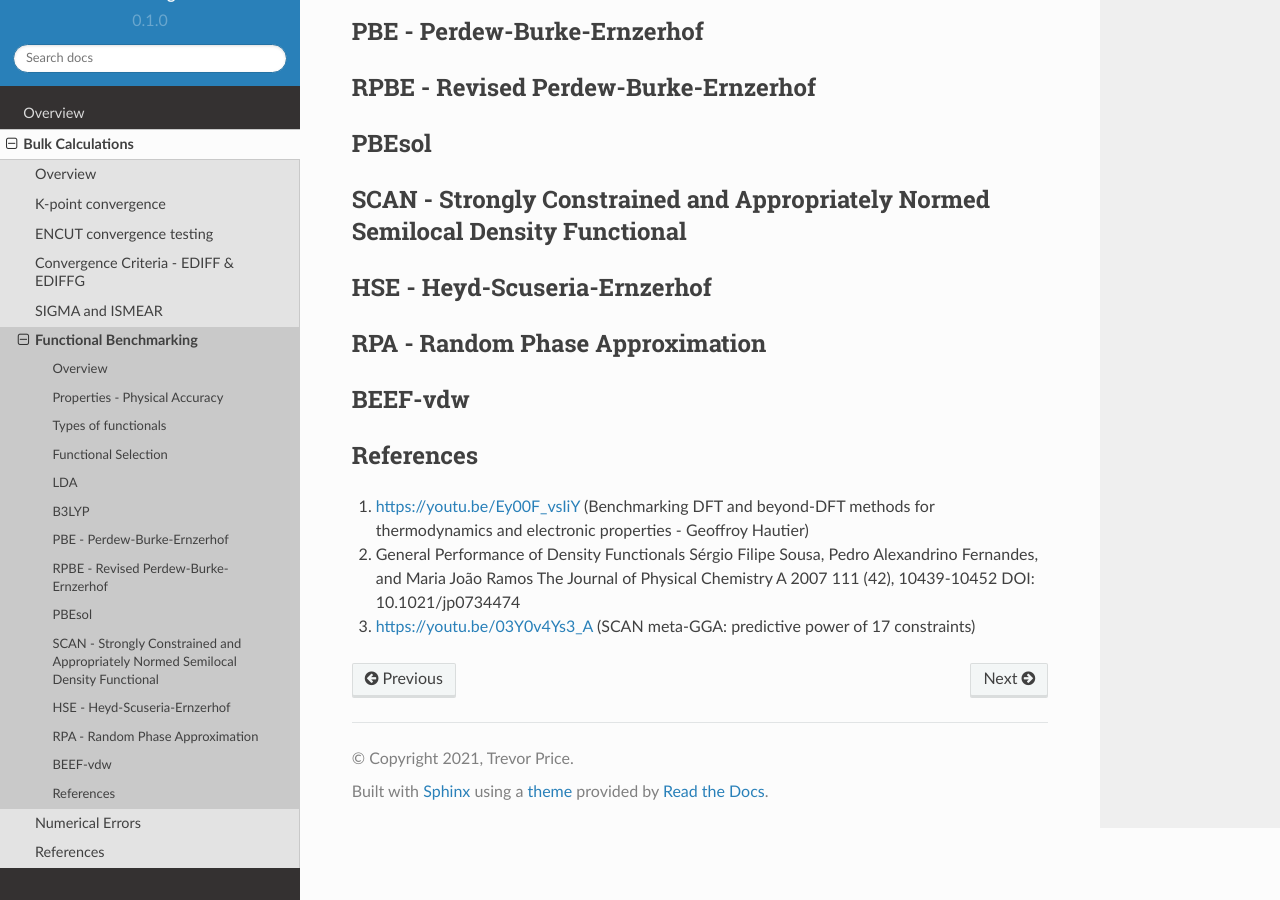
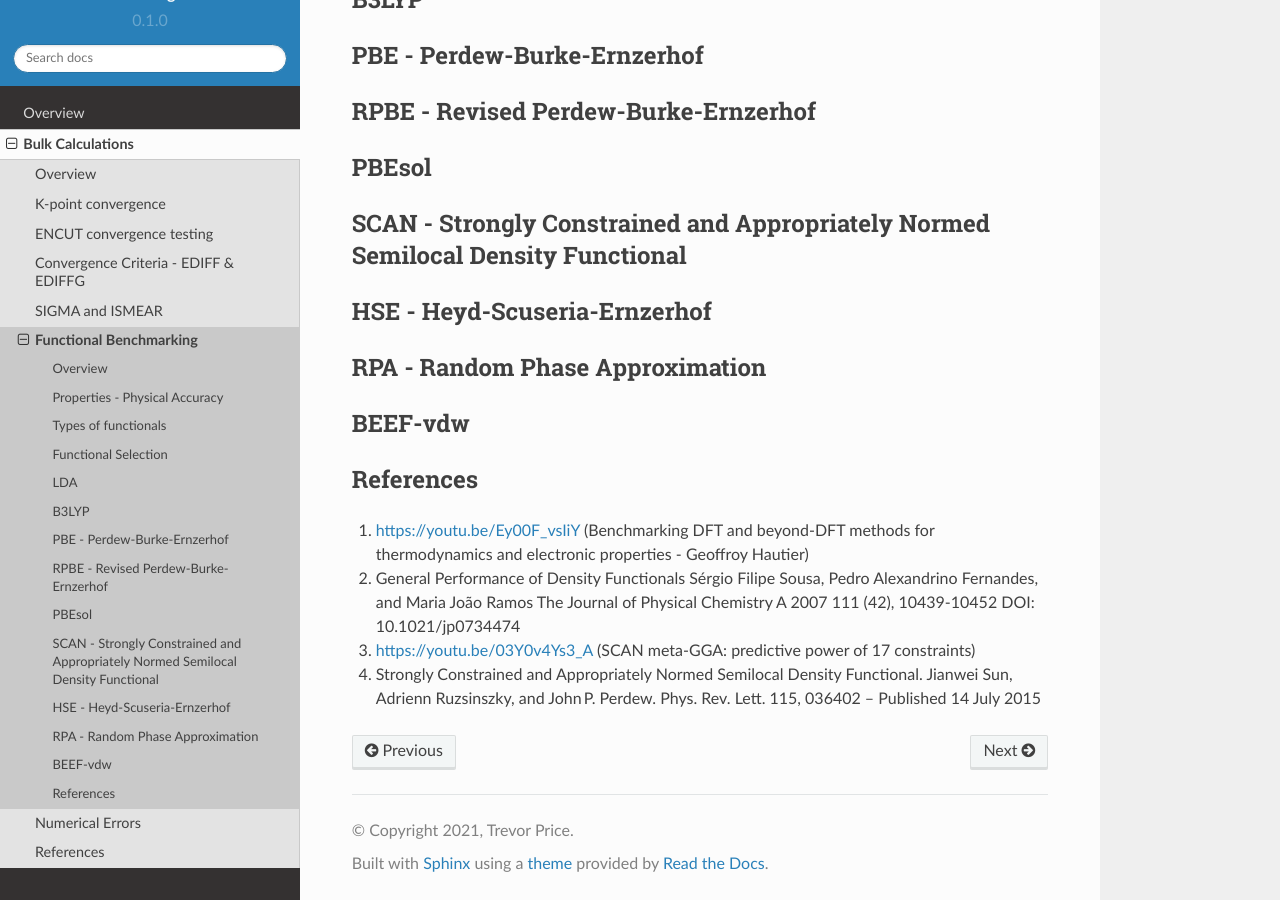
Before and after one commit to tdprice-858/Pt-MgO, a Sphinx documentation site: the page built from docs/source/bulk_calculations/functional_benchmarking.rst, in a window 1280 px wide and 900 px high, scrolled down 2281 px. Built offline with Sphinx 7.4.7 and the Read the Docs theme 2.0.0, drawn with Linux system fonts in a browser that asks for light colours; pages that are not in the unit, such as notebooks, are missing from menus; some of the changed text lies outside the part shown.

Commit message:
Update functional_benchmarking.rst

```diff
--- a/docs/source/bulk_calculations/functional_benchmarking.rst
+++ b/docs/source/bulk_calculations/functional_benchmarking.rst
@@ -60,7 +60,7 @@ Types of functionals
  #. **Non-Emperical** - Derived from first principles using constraints known from quantum mechanics
 * **Meta-GGA**
  * Includes higher order density gradients
- * includes the orbital kinetic energy density
+ * includes the orbital kinetic energy density, which is computed from orbitals that are functionals of the density
 * **Hybrids**
  * Combine exact exhange from Hartree-Fock with GGA method
  * Optimizing functional fitting coefficients is usually performed on experimental data
@@ -88,6 +88,8 @@ PBEsol
 SCAN - Strongly Constrained and Appropriately Normed Semilocal Density Functional
 ----------
 
+
+
 HSE - Heyd-Scuseria-Ernzerhof
 ----------
 
@@ -105,3 +107,5 @@ References
 #. General Performance of Density Functionals Sérgio Filipe Sousa, Pedro Alexandrino Fernandes, and Maria João Ramos The Journal of Physical Chemistry A 2007 111 (42), 10439-10452 DOI: 10.1021/jp0734474
 
 #. https://youtu.be/03Y0v4Ys3_A (SCAN meta-GGA: predictive power of 17 constraints)
+
+#. Strongly Constrained and Appropriately Normed Semilocal Density Functional. Jianwei Sun, Adrienn Ruzsinszky, and John P. Perdew. Phys. Rev. Lett. 115, 036402 – Published 14 July 2015
```
